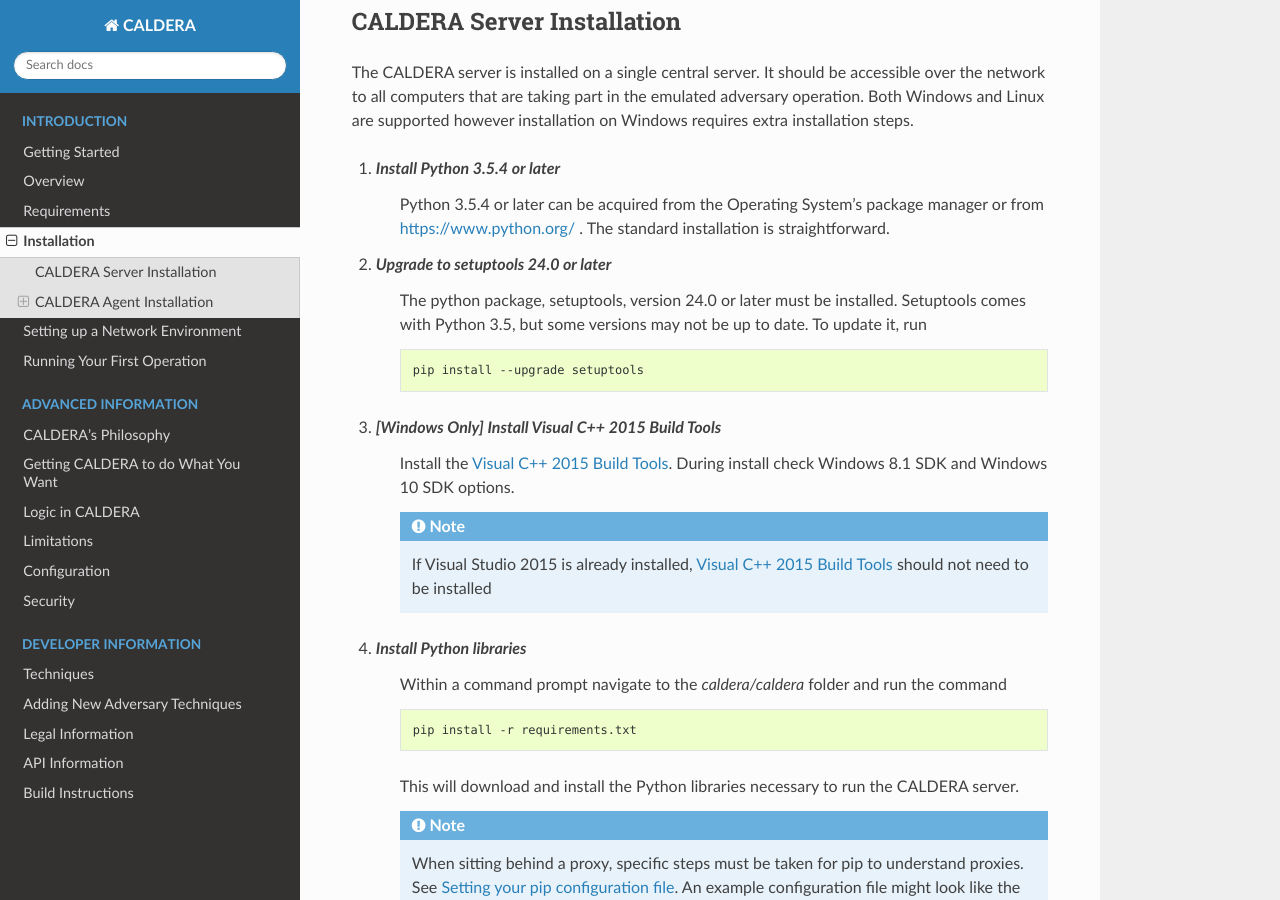
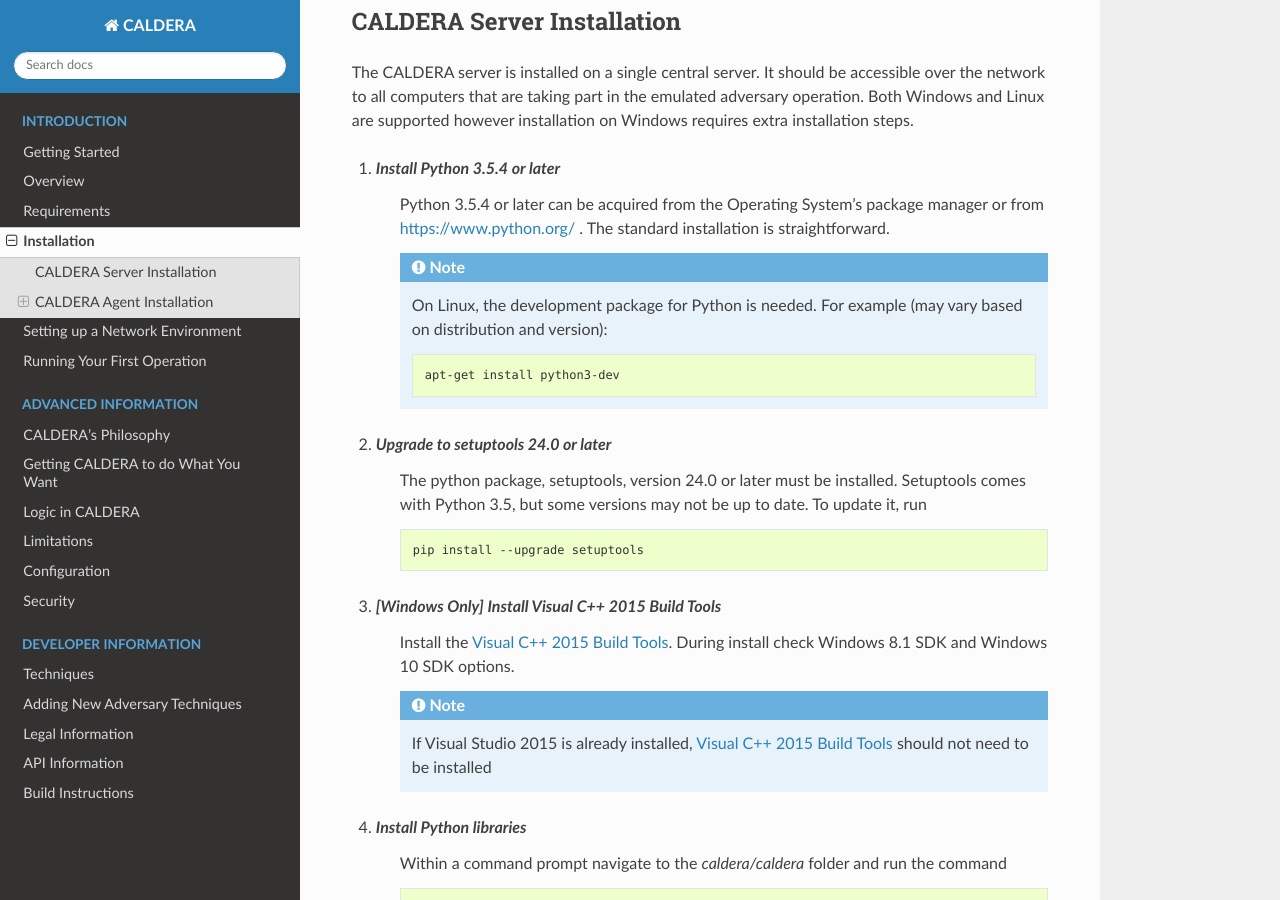
Before and after one commit to mitre/caldera, a Sphinx documentation site: the page built from docs/installation.rst, in a window 1280 px wide and 900 px high, scrolled down 560 px. Built offline with Sphinx 7.4.7 and the Read the Docs theme 2.0.0, drawn with Linux system fonts in a browser that asks for light colours.

Commit message:
python-dev packages needed on Linux.

```diff
--- a/docs/installation.rst
+++ b/docs/installation.rst
@@ -25,6 +25,12 @@
 #. *Install Python 3.5.4 or later*
     Python 3.5.4 or later can be acquired from the Operating System's package manager or from https://www.python.org/ .
     The standard installation is straightforward.
+
+    .. note:: On Linux, the development package for Python is needed. For example (may vary based on distribution and version):
+
+        .. code-block:: console
+
+            apt-get install python3-dev
 
 #. *Upgrade to setuptools 24.0 or later*
     The python package, setuptools, version 24.0 or later must be installed. Setuptools comes with Python 3.5, but some
```
